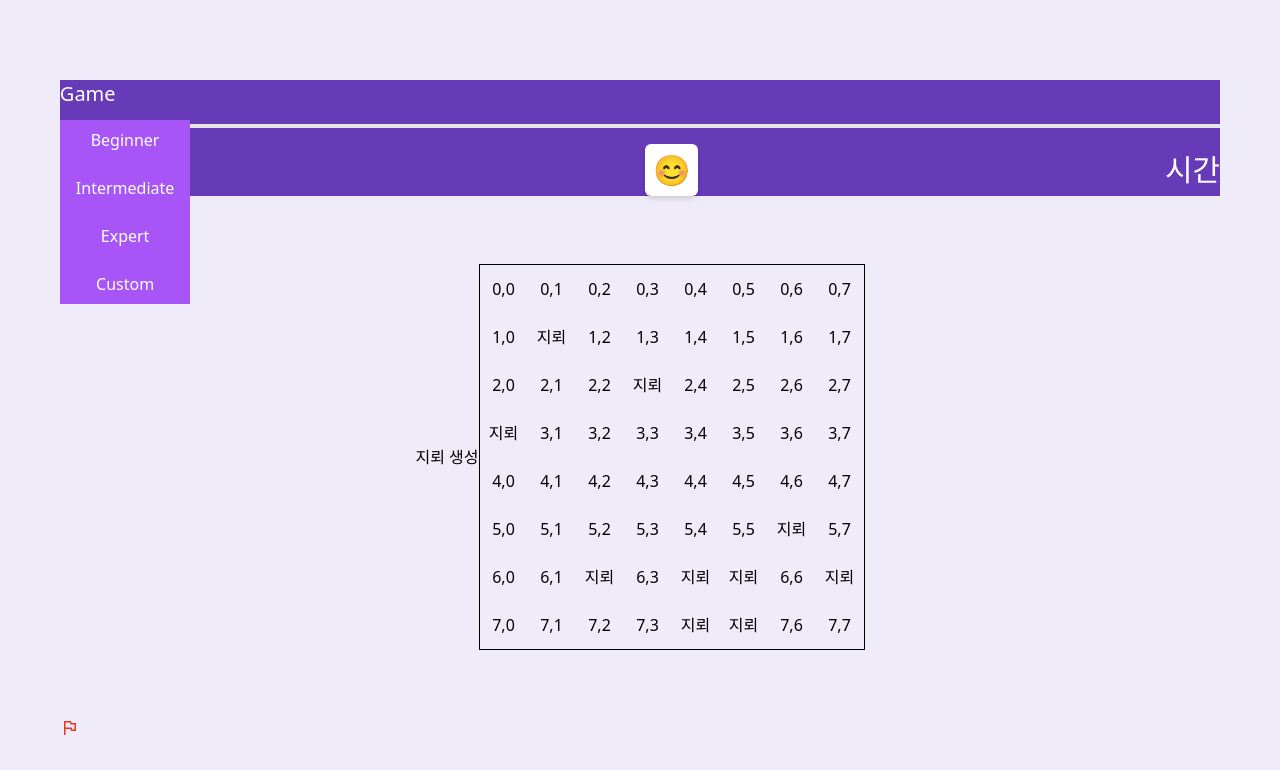
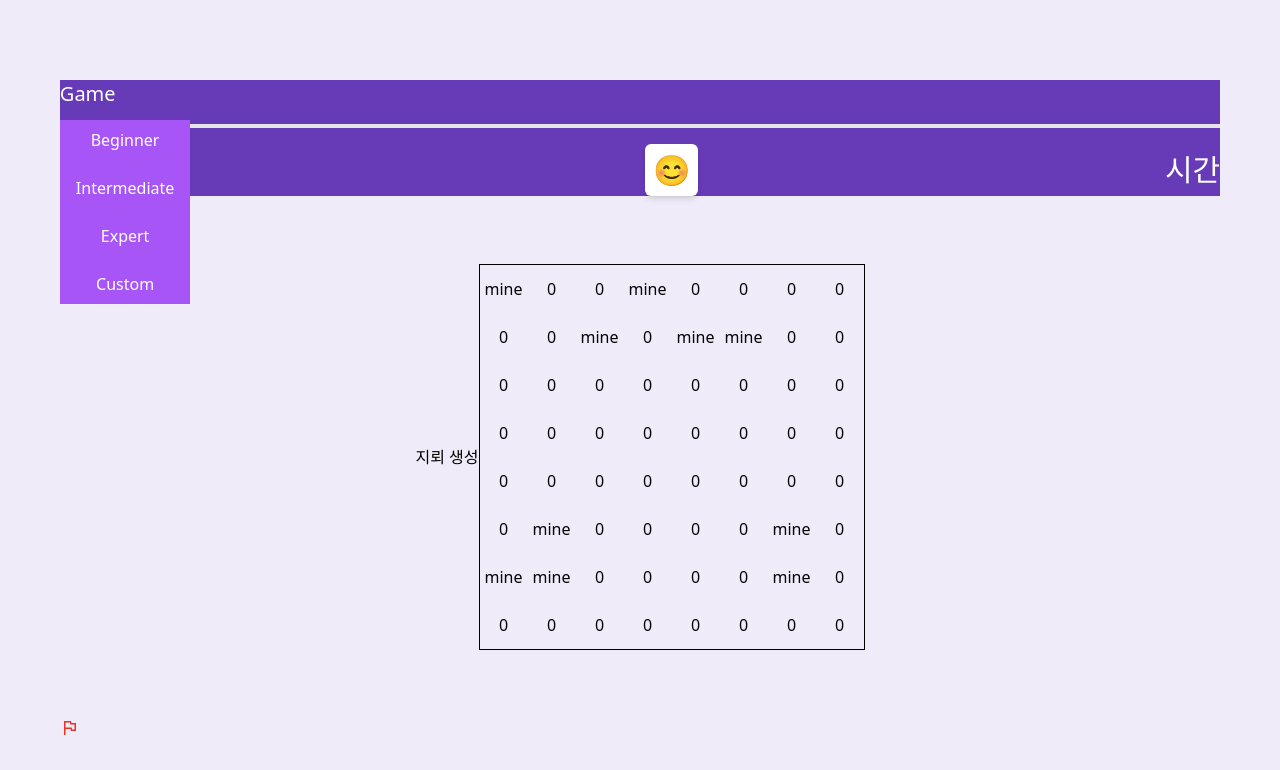
Before and after one commit to rlwjd31/mine-game, a React (Vite) app: page / in a window 1280 px wide. Shown: the top 770 px of the page. Built offline with nearby package versions, Linux system fonts and the light colour scheme.

Commit message:
🚀 [Feat]: Render board based on mine board state

```diff
--- a/src/components/MineBody.tsx
+++ b/src/components/MineBody.tsx
@@ -3,12 +3,8 @@ import { RootDispatch, RootState } from "@/store/store";
 import { useDispatch, useSelector } from "react-redux";
 
 export default function MineBody() {
-  const board = Array.from({ length: 16 }, () =>
-    Array.from({ length: 16 }, () => 0)
-  );
-  // const {} = useSelector((state: Root))
   const dispatch = useDispatch<RootDispatch>();
-  const { levelConfig, mines } = useSelector(
+  const { levelConfig, mines, board } = useSelector(
     (state: RootState) => state.minefield
   );
 
@@ -18,49 +14,39 @@ export default function MineBody() {
     col: number,
     numsOfMine: number
   ) => {
-    console.log("row", row, "col", col, "numsOfMine", numsOfMine);
     dispatch(generateMineBoard({ levelType: level, row, col, numsOfMine }));
   };
 
-  const [ROW, COL] = [levelConfig.row, levelConfig.col];
+  console.log("mines", mines);
+  console.log("board", board);
 
   if (Array.isArray(mines) && mines.length === 0) {
     return <div>난이도를 설정해주세요</div>;
   }
 
-  console.log(mines);
   // TODO: 일어나서 board와 같이 지뢰를 표시(현재branch)하고 지뢰 근처에 숫자를 표시(다른 브랜치)하는 기능 추가
   // => mine의 속성명을 board로 바꾸고 빈값은 ""로 처리 mine은 mine, 숫자는 숫자로 처리
   // 또한, 한 Cell의 state는 {isOpen, isMine, isFlag, position, aroundMineCount}으로 구성되어야 함
   // Cell은 isOpen일 때 style 분기처리 값은 isFlag, isMine, aroundMineCount로 처리, position은 그냥 가지고 있는 값
   return (
-    <div className="flex items-center justify-center h-full">
+    <div className="flex h-full items-center justify-center">
       <button onClick={() => handleLevelChange("custom", 5, 5, 3)}>
         지뢰 생성
       </button>
       <div
-        className="grid border border-black size-fit "
+        className="grid size-fit border border-black "
         style={{
           gridTemplateRows: `repeat(${levelConfig.row}, 3rem)`, // 행 개수와 크기 설정
           gridTemplateColumns: `repeat(${levelConfig.col}, 3rem)`, // 열 개수와 크기 설정
         }}
       >
-        {Array(ROW)
-          .fill("")
-          .map((row, rowIndex) =>
-            Array(COL)
-              .fill("")
-              .map((_, colIndex) => (
-                <div
-                  key={`${rowIndex}-${colIndex}`}
-                  className="flex items-center justify-center"
-                >
-                  {mines.has(`${rowIndex},${colIndex}`)
-                    ? "지뢰"
-                    : `${rowIndex},${colIndex}`}
-                </div>
-              ))
-          )}
+        {board.map((row, rowIndex) =>
+          row.map(({ isOpen, content, position }, colIndex) => (
+            <div key={position} className="flex items-center justify-center">
+              {content}
+            </div>
+          ))
+        )}
       </div>
     </div>
   );
--- a/src/store/mine.slice.ts
+++ b/src/store/mine.slice.ts
@@ -18,7 +18,7 @@ export type MinePosition = `${number},${number}`;
 type MinefieldState = {
   levelConfig: LevelConfig;
   mines: Set<`${number},${number}`>;
-  borad: Board;
+  board: Board;
 };
 
 const generateMines = ({
@@ -74,9 +74,11 @@ const initialState: MinefieldState = (() => {
   return {
     levelConfig: { levelType: "beginner", ...levelConfig.beginner },
     mines: generateMines({ levelType: "beginner", ...levelConfig.beginner }),
-    borad: board,
+    board,
   };
 })();
+
+console.log('initialState', initialState);
 
 const minefieldSlice = createSlice({
   name: "minefield",
@@ -89,7 +91,7 @@ const minefieldSlice = createSlice({
 
       state.levelConfig = { levelType, row, col, numsOfMine };
       state.mines = mines;
-      state.borad = board;
+      state.board = board;
     },
   },
 });
```
